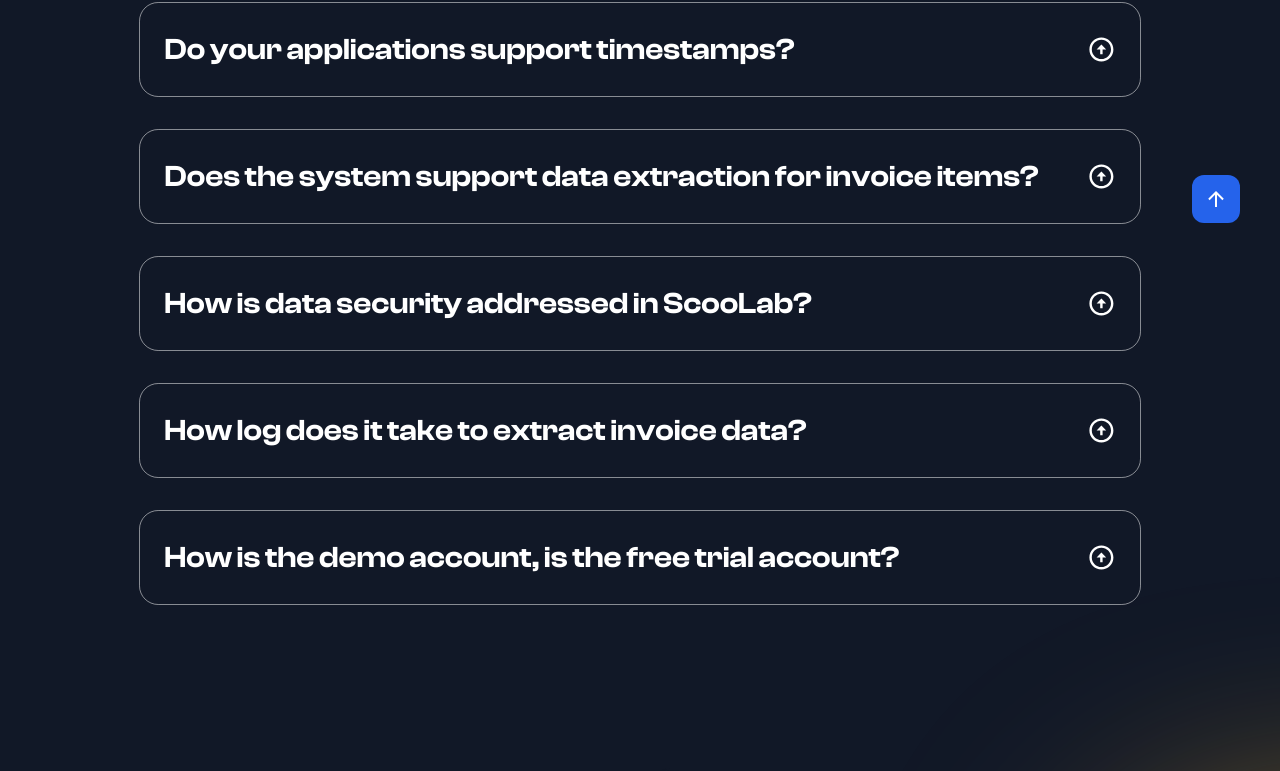
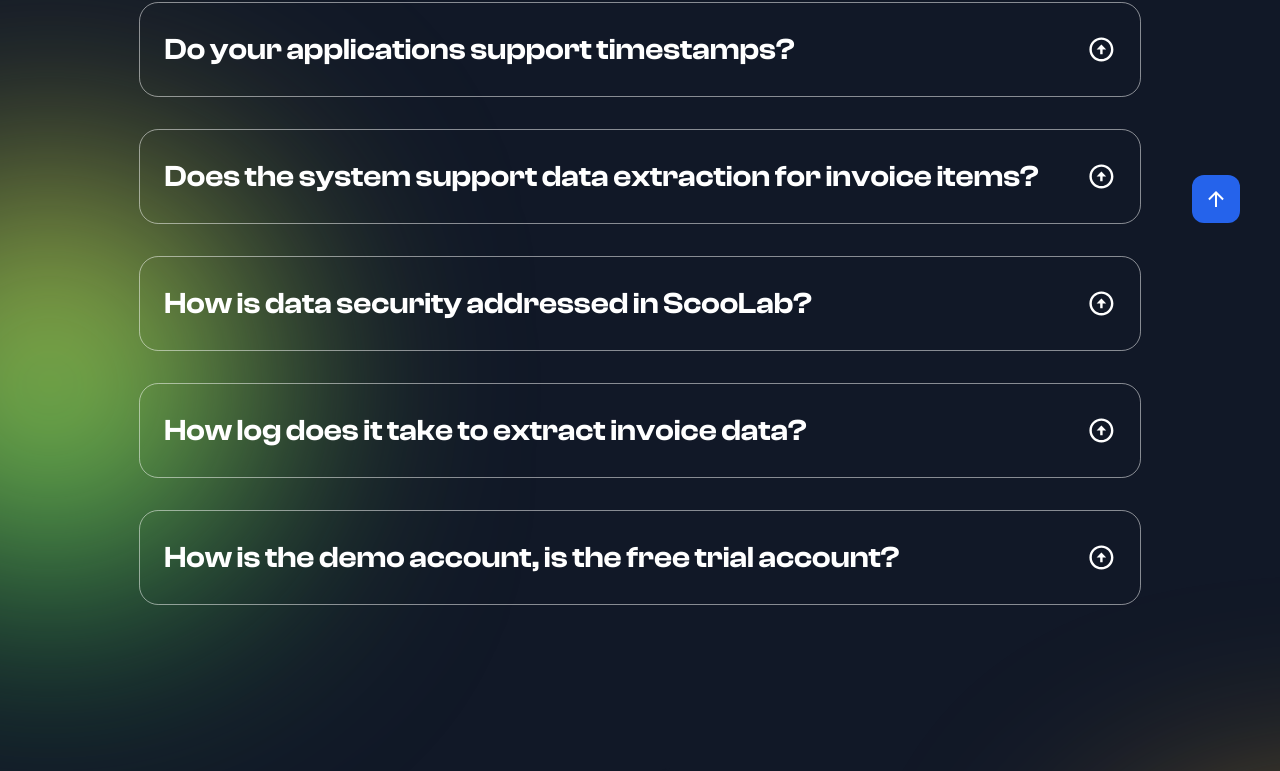
Before and after one commit to fajarfadillahh/scoolab-digital-agency-react-tailwind, a React (Vite) app: page /pricing in a window 1280 px wide. Shown: the part 1377-2148 px from the top of the page. Built offline with nearby package versions, Linux system fonts and the light colour scheme.

Commit message:
modified: add gradient accent at the Faq - Pricing page

```diff
--- a/src/parts/Pricing/Faq.jsx
+++ b/src/parts/Pricing/Faq.jsx
@@ -19,7 +19,10 @@ const Faq = () => {
 
   return (
     <section className="section relative">
-      <div className="container grid justify-items-center gap-12 2xl:max-w-6xl">
+      {/* gradient */}
+      <div className="absolute top-1/2 -left-[150px] h-[400px] w-[400px] rounded-full bg-gradient-to-t from-green-500 to-yellow-300 blur-[130px] 2xl:-bottom-[30px]" />
+
+      <div className="container relative grid justify-items-center gap-12 2xl:max-w-6xl">
         <div className="text-center sm:max-w-lg">
           <p className="section-subtitle">Quick answer</p>
           <h1 className="section-title pb-0">
```
